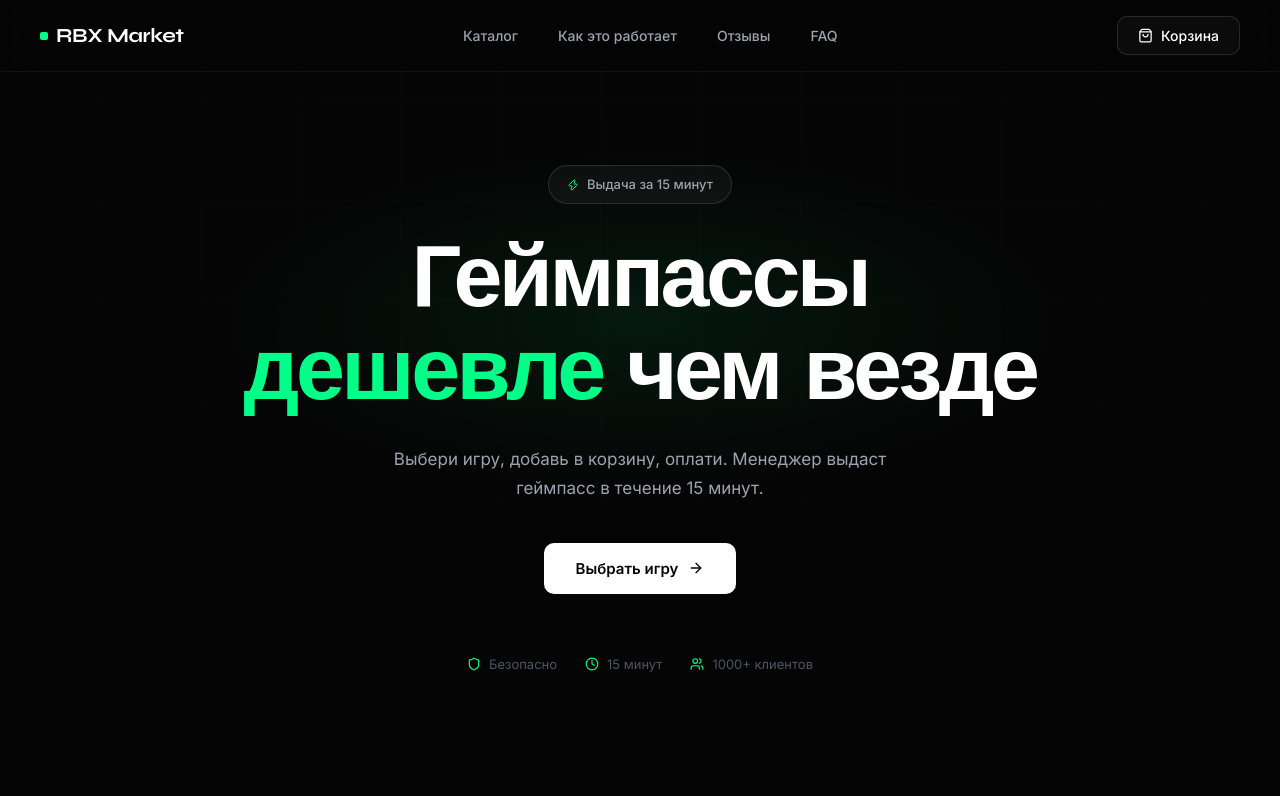
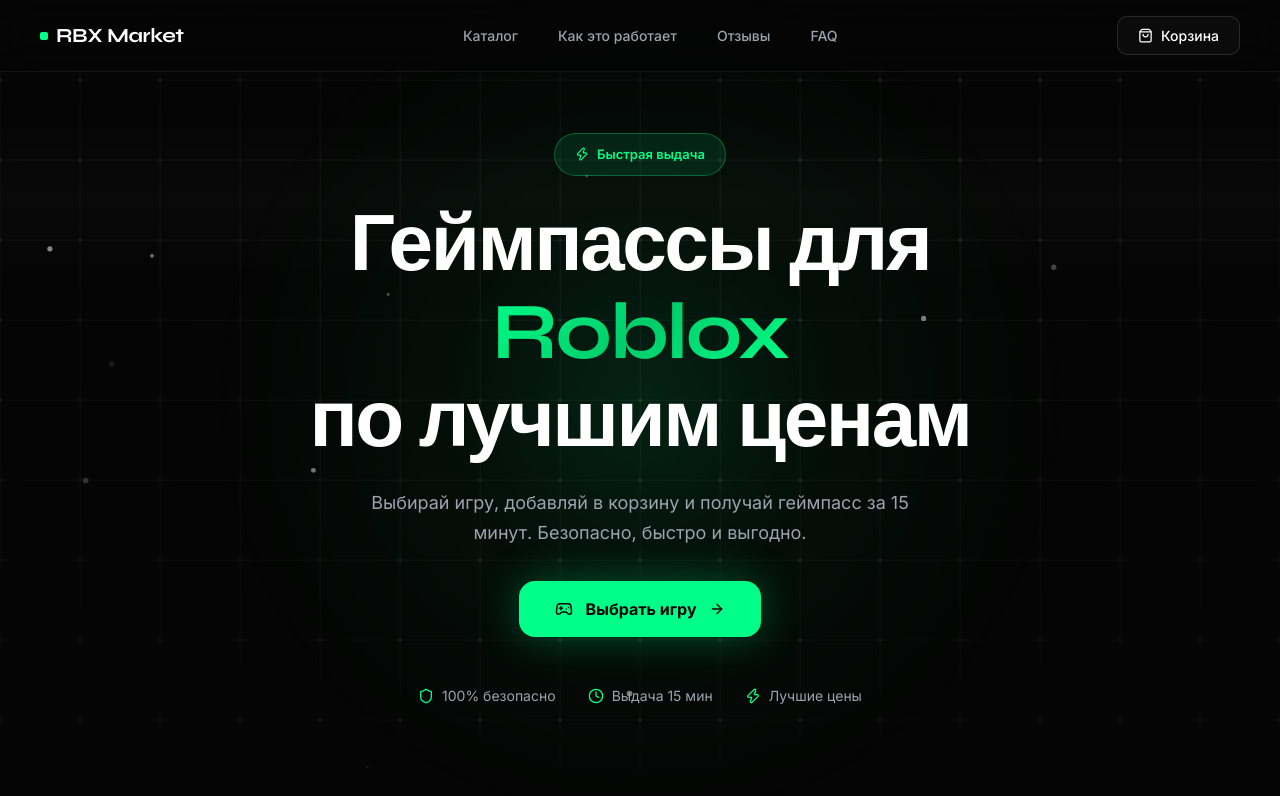
Before and after one commit to sorunetest-code/dsadsasad, a React (Vite) app in the folder rangeMarket/roblox-shop/: page / in a window 1280 px wide. Shown: the top 796 px of the page. Built offline with nearby package versions, Linux system fonts and the light colour scheme; no server answers.

Commit message:
Restored v2: fix: resolve scroll jump issue and redesign sections
Fix reveal animation issue and redesign Hero, HowItWorks, Reviews, FAQ, CTA sections with new styles.

```diff
--- a/rangeMarket/roblox-shop/src/index.css
+++ b/rangeMarket/roblox-shop/src/index.css
@@ -155,10 +155,9 @@ img {
   font-size: 14px;
   color: var(--white2);
   font-weight: 500;
-  transition: color 0.2s ease, background-color 0.2s ease;
+  transition: all 0.2s;
   border-radius: var(--radius-md);
   background: transparent;
-  white-space: nowrap;
 }
 
 .nav-link:hover {
@@ -229,37 +228,37 @@ img {
   flex-direction: column;
   justify-content: center;
   align-items: center;
-  padding: 140px 32px 100px;
+  padding: 120px 32px 80px;
   position: relative;
   overflow: hidden;
   text-align: center;
-  background: var(--black);
 }
 
 .hero-glow {
   position: absolute;
-  top: 40%;
+  top: 50%;
   left: 50%;
-  width: 1000px;
-  height: 600px;
+  width: 900px;
+  height: 900px;
   transform: translate(-50%, -50%);
-  background: radial-gradient(ellipse 60% 40% at center, rgba(0, 255, 136, 0.08) 0%, transparent 70%);
+  background: radial-gradient(circle, rgba(0, 255, 136, 0.15) 0%, rgba(0, 255, 136, 0.05) 30%, transparent 70%);
   pointer-events: none;
+  animation: heroGlow 6s ease-in-out infinite;
 }
 
 @keyframes heroGlow {
-  0%, 100% { opacity: 0.8; }
-  50% { opacity: 1; }
+  0%, 100% { opacity: 0.8; transform: translate(-50%, -50%) scale(1); }
+  50% { opacity: 1; transform: translate(-50%, -50%) scale(1.1); }
 }
 
 .hero-grid-bg {
   position: absolute;
   inset: 0;
   background-image:
-    linear-gradient(rgba(255,255,255,0.02) 1px, transparent 1px),
-    linear-gradient(90deg, rgba(255,255,255,0.02) 1px, transparent 1px);
-  background-size: 100px 100px;
-  mask-image: radial-gradient(ellipse 70% 50% at 50% 30%, black 0%, transparent 100%);
+    linear-gradient(rgba(255,255,255,0.03) 1px, transparent 1px),
+    linear-gradient(90deg, rgba(255,255,255,0.03) 1px, transparent 1px);
+  background-size: 80px 80px;
+  mask-image: radial-gradient(ellipse 80% 60% at 50% 40%, black 0%, transparent 100%);
 }
 
 .hero-content {
@@ -268,51 +267,47 @@ img {
   display: flex;
   flex-direction: column;
   align-items: center;
-  gap: 28px;
-  max-width: 900px;
+  gap: 24px;
+  max-width: 800px;
 }
 
 .hero-badge {
   display: inline-flex;
   align-items: center;
   gap: 8px;
-  padding: 8px 18px;
-  background: rgba(255, 255, 255, 0.04);
-  border: 1px solid var(--line2);
+  padding: 10px 20px;
+  background: rgba(0, 255, 136, 0.1);
+  border: 1px solid rgba(0, 255, 136, 0.3);
   border-radius: 999px;
   font-size: 13px;
-  font-weight: 500;
-  color: var(--white2);
+  font-weight: 600;
+  color: var(--accent);
   animation: fadeInUp 0.6s ease forwards;
-}
-
-.hero-badge svg {
-  color: var(--accent);
 }
 
 .hero-title {
   font-family: var(--f-display);
-  font-size: clamp(44px, 8vw, 88px);
-  line-height: 1.05;
-  letter-spacing: -0.04em;
-  font-weight: 800;
+  font-size: clamp(40px, 7vw, 80px);
+  line-height: 1.1;
+  letter-spacing: -0.03em;
+  font-weight: 700;
   color: var(--white);
   animation: fadeInUp 0.6s ease 0.1s forwards;
   opacity: 0;
 }
 
 .hero-gradient {
-  background: linear-gradient(135deg, var(--accent) 0%, #00ff88 100%);
+  background: linear-gradient(135deg, var(--accent) 0%, #00cc6a 50%, #00ff88 100%);
   -webkit-background-clip: text;
   -webkit-text-fill-color: transparent;
   background-clip: text;
 }
 
 .hero-subtitle {
-  font-size: 17px;
+  font-size: 18px;
   color: var(--white2);
   line-height: 1.7;
-  max-width: 500px;
+  max-width: 560px;
   animation: fadeInUp 0.6s ease 0.2s forwards;
   opacity: 0;
 }
@@ -320,7 +315,7 @@ img {
 .hero-actions {
   display: flex;
   gap: 16px;
-  margin-top: 12px;
+  margin-top: 8px;
   animation: fadeInUp 0.6s ease 0.3s forwards;
   opacity: 0;
 }
@@ -328,25 +323,26 @@ img {
 .hero-btn-primary {
   display: inline-flex;
   align-items: center;
-  gap: 10px;
-  padding: 16px 32px;
-  background: var(--white);
+  gap: 12px;
+  padding: 18px 36px;
+  background: var(--accent);
   color: var(--black);
-  border-radius: var(--radius-md);
-  font-size: 15px;
-  font-weight: 600;
-  transition: all 0.2s ease;
+  border-radius: var(--radius-lg);
+  font-size: 16px;
+  font-weight: 700;
+  transition: all 0.3s cubic-bezier(0.23, 1, 0.32, 1);
+  box-shadow: 0 0 40px rgba(0, 255, 136, 0.3), 0 4px 20px rgba(0, 0, 0, 0.3);
 }
 
 .hero-btn-primary:hover {
-  transform: translateY(-2px);
-  box-shadow: 0 8px 24px rgba(255, 255, 255, 0.15);
+  transform: translateY(-3px);
+  box-shadow: 0 0 60px rgba(0, 255, 136, 0.5), 0 8px 30px rgba(0, 0, 0, 0.4);
 }
 
 .hero-features {
   display: flex;
-  gap: 28px;
-  margin-top: 32px;
+  gap: 32px;
+  margin-top: 24px;
   animation: fadeInUp 0.6s ease 0.4s forwards;
   opacity: 0;
 }
@@ -355,14 +351,12 @@ img {
   display: flex;
   align-items: center;
   gap: 8px;
-  font-size: 13px;
-  color: var(--white3);
+  font-size: 14px;
+  color: var(--white2);
 }
 
 .hero-feature svg {
   color: var(--accent);
-  width: 14px;
-  height: 14px;
 }
 
 @keyframes fadeInUp {
@@ -1922,10 +1916,10 @@ img {
   position: absolute;
   top: 50%;
   left: 50%;
-  width: 500px;
-  height: 300px;
+  width: 600px;
+  height: 400px;
   transform: translate(-50%, -50%);
-  background: radial-gradient(ellipse, rgba(0, 255, 136, 0.06) 0%, transparent 60%);
+  background: radial-gradient(ellipse, rgba(0, 255, 136, 0.15) 0%, transparent 60%);
   pointer-events: none;
 }
 
@@ -1936,43 +1930,49 @@ img {
   flex-direction: column;
   align-items: center;
   text-align: center;
-  padding: 64px 48px;
-  background: var(--black2);
+  padding: 80px 60px;
+  background: linear-gradient(145deg, var(--black3) 0%, var(--black2) 100%);
   border: 1px solid var(--line);
-  border-radius: var(--radius-lg);
-  gap: 16px;
+  border-radius: var(--radius-xl);
+  gap: 20px;
+}
+
+.cta-icon {
+  color: var(--accent);
+  margin-bottom: 8px;
 }
 
 .cta-title {
   font-family: var(--f-display);
-  font-size: clamp(24px, 3vw, 36px);
+  font-size: clamp(28px, 4vw, 42px);
   font-weight: 700;
   letter-spacing: -0.02em;
 }
 
 .cta-text {
-  font-size: 15px;
-  color: var(--white2);
-  max-width: 360px;
+  font-size: 17px;
+  color: var(--white2);
+  max-width: 400px;
 }
 
 .cta-btn {
   display: inline-flex;
   align-items: center;
-  gap: 10px;
-  padding: 14px 28px;
-  margin-top: 8px;
-  background: var(--white);
+  gap: 12px;
+  padding: 18px 36px;
+  margin-top: 12px;
+  background: var(--accent);
   color: var(--black);
-  border-radius: var(--radius-md);
-  font-size: 15px;
-  font-weight: 600;
-  transition: all 0.2s ease;
+  border-radius: var(--radius-lg);
+  font-size: 16px;
+  font-weight: 700;
+  transition: all 0.3s cubic-bezier(0.23, 1, 0.32, 1);
+  box-shadow: 0 0 40px rgba(0, 255, 136, 0.3);
 }
 
 .cta-btn:hover {
-  transform: translateY(-2px);
-  box-shadow: 0 8px 24px rgba(255, 255, 255, 0.15);
+  transform: translateY(-3px);
+  box-shadow: 0 0 60px rgba(0, 255, 136, 0.5);
 }
 
 /* ── FOOTER ────────────────────────────────── */
--- a/rangeMarket/roblox-shop/src/pages/Home.jsx
+++ b/rangeMarket/roblox-shop/src/pages/Home.jsx
@@ -62,33 +62,36 @@ export default function Home() {
         <div className="hero-grid-bg" />
         <div className="hero-content">
           <div className="hero-badge">
-            <Zap size={12} />
-            <span>Выдача за 15 минут</span>
+            <Zap size={14} />
+            <span>Быстрая выдача</span>
           </div>
           <h1 className="hero-title">
-            Геймпассы<br /><span className="hero-gradient">дешевле</span> чем везде
+            Геймпассы для <span className="hero-gradient">Roblox</span>
+            <br />по лучшим ценам
           </h1>
           <p className="hero-subtitle">
-            Выбери игру, добавь в корзину, оплати. Менеджер выдаст геймпасс в течение 15 минут.
+            Выбирай игру, добавляй в корзину и получай геймпасс за 15 минут.
+            Безопасно, быстро и выгодно.
           </p>
           <div className="hero-actions">
             <button className="hero-btn-primary" onClick={() => catalogRef.current?.scrollIntoView({ behavior: 'smooth' })}>
+              <Gamepad2 size={18} />
               <span>Выбрать игру</span>
               <ArrowRight size={16} />
             </button>
           </div>
           <div className="hero-features">
             <div className="hero-feature">
-              <Shield size={14} />
-              <span>Безопасно</span>
+              <Shield size={16} />
+              <span>100% безопасно</span>
             </div>
             <div className="hero-feature">
-              <Clock size={14} />
-              <span>15 минут</span>
+              <Clock size={16} />
+              <span>Выдача 15 мин</span>
             </div>
             <div className="hero-feature">
-              <Users size={14} />
-              <span>1000+ клиентов</span>
+              <Zap size={16} />
+              <span>Лучшие цены</span>
             </div>
           </div>
         </div>
@@ -228,11 +231,12 @@ export default function Home() {
         <div className="cta-container">
           <div className="cta-glow" />
           <div className="cta-content">
-            <h2 className="cta-title">Готов начать?</h2>
-            <p className="cta-text">Выбери игру и получи геймпасс уже сегодня</p>
+            <Gamepad2 size={40} className="cta-icon" />
+            <h2 className="cta-title">Готов получить геймпасс?</h2>
+            <p className="cta-text">Выбери игру из каталога и оформи заказ за пару минут</p>
             <button className="cta-btn" onClick={() => catalogRef.current?.scrollIntoView({ behavior: 'smooth' })}>
               <span>Перейти к каталогу</span>
-              <ArrowRight size={16} />
+              <ArrowRight size={18} />
             </button>
           </div>
         </div>
```
Also changed, not shown: rangeMarket/roblox-shop/src/components/ReviewsSection.jsx (+21 -80 lines).
